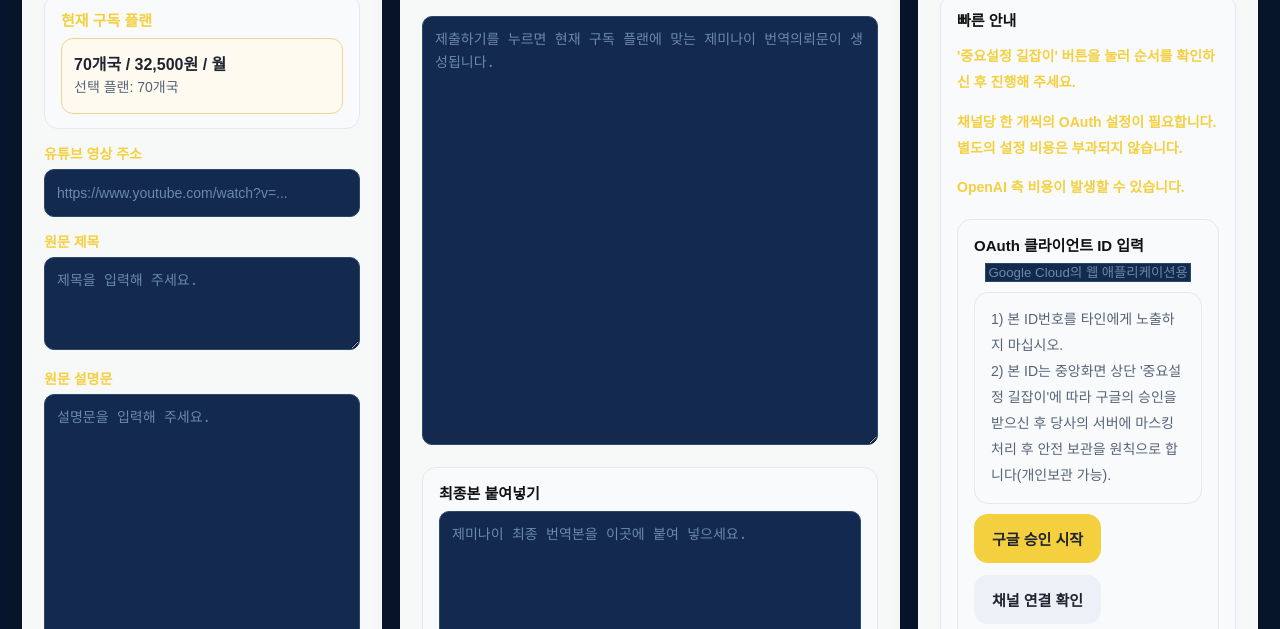
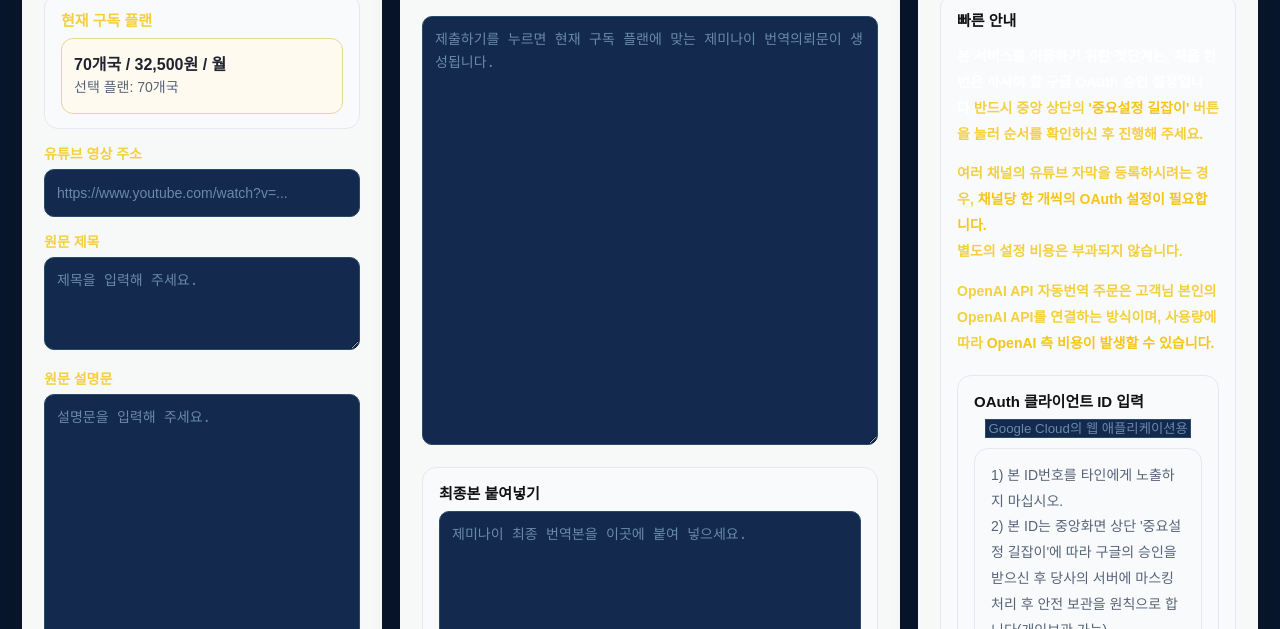
Before and after one commit to freeman-1000-del/humateck, a plain HTML site: page Humateck_Rev19 (26)/order.html in a window 1280 px wide. Shown: the part 101-730 px from the top of the page. Drawn offline with Linux system fonts and the light colour scheme.

Commit message:
Add files via upload

```diff
--- a/Humateck_Rev19 (26)/order.html
+++ b/Humateck_Rev19 (26)/order.html
@@ -93,9 +93,9 @@
   <h2>상태 / 안내</h2>
   <div class="notice-box quick-guide-box">
     <div class="notice-strong">빠른 안내</div>
-    <p class="help-text quick-guide-text" span style="color:#FFFFFF>본 서비스를 이용하기 위한 첫단계는, 처음 한 번은 하셔야 할 구글 OAuth 승인 설정입니다. 반드시 중앙 상단의 <span style="color:#f5c518;font-weight:600;">'중요설정 길잡이'</span> 버튼을 눌러 순서를 확인하신 후 진행해 주세요.</p>
-    <p class="help-text quick-guide-text" span style="color:#FFFFFF>여러 채널의 유튜브 자막을 등록하시려는 경우, <span style="color:#f5c518;font-weight:600;">채널당 한 개씩의 OAuth 설정이 필요합니다.</span><br>별도의 설정 비용은 부과되지 않습니다.</p>
-    <p class="help-text quick-guide-text" span style="color:#FFFFFF>OpenAI API 자동번역 주문은 고객님 본인의 OpenAI API를 연결하는 방식이며, 사용량에 따라 <span style="color:#f5c518;font-weight:600;">OpenAI 측 비용이 발생할 수 있습니다.</span></p>
+    <p class="help-text quick-guide-text"><span style="color:#ffffff;font-weight:600;">본 서비스를 이용하기 위한 첫단계는, 처음 한 번은 하셔야 할 구글 OAuth 승인 설정입니다.</span>반드시 중앙 상단의 <span style="color:#f5c518;font-weight:600;">'중요설정 길잡이'</span> 버튼을 눌러 순서를 확인하신 후 진행해 주세요.</p>
+    <p class="help-text quick-guide-text">여러 채널의 유튜브 자막을 등록하시려는 경우, <span style="color:#f5c518;font-weight:600;">채널당 한 개씩의 OAuth 설정이 필요합니다.</span><br>별도의 설정 비용은 부과되지 않습니다.</p>
+    <p class="help-text quick-guide-text">OpenAI API 자동번역 주문은 고객님 본인의 OpenAI API를 연결하는 방식이며, 사용량에 따라 <span style="color:#f5c518;font-weight:600;">OpenAI 측 비용이 발생할 수 있습니다.</span></p>
     <div class="block">
       <div class="block-title">OAuth 클라이언트 ID 입력</div>
       <input id="clientIdSideInput" type="password" style="display:block;width:90%;margin:8px auto 0;" placeholder="Google Cloud의 웹 애플리케이션용 OAuth 클라이언트 ID">
```
